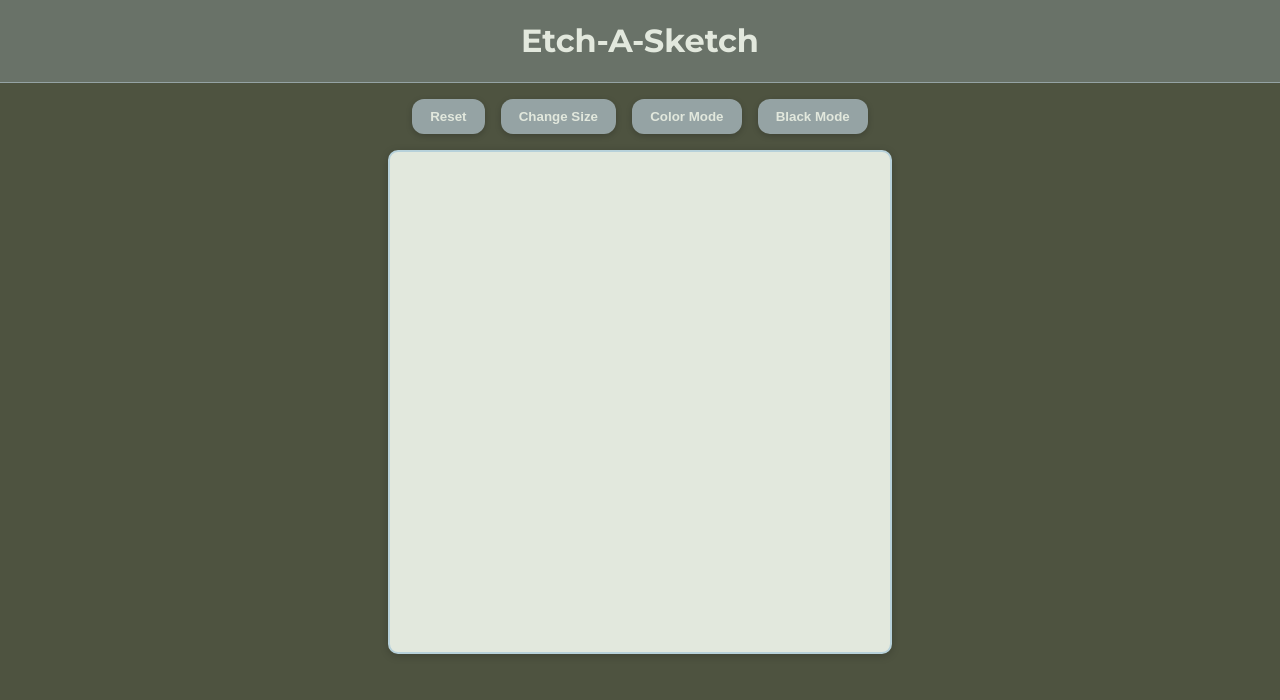
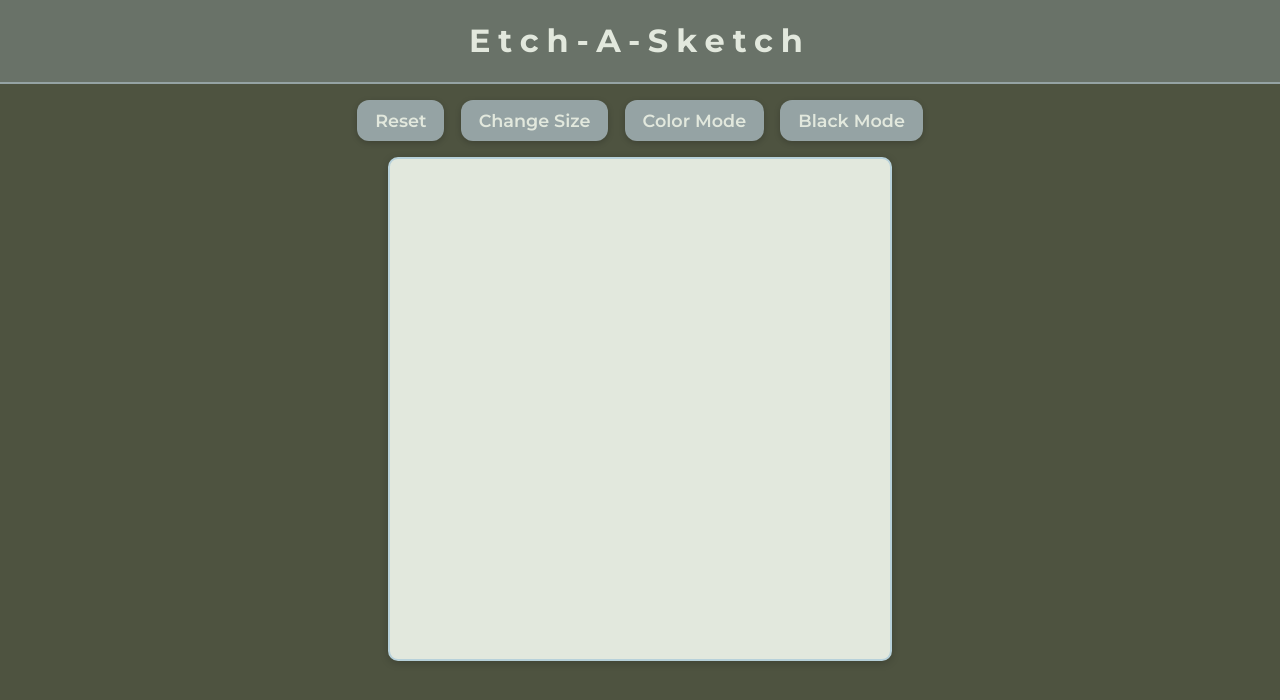
Before and after one commit to SrulyP/etch-a-sketch, a plain HTML site: page index.html in a window 1280 px wide. Drawn offline with Linux system fonts and the light colour scheme.

Commit message:
Add font to buttons

```diff
--- a/styles.css
+++ b/styles.css
@@ -29,10 +29,11 @@ header {
 h1 {
     text-align: center;
     color: var(--alabaster);
+    letter-spacing: 0.5rem;
 }
 
 .container {
-    border-top: solid 1px var(--cadet-gray);
+    border-top: solid 2px var(--cadet-gray);
     align-items: center;
     display: flex;
     flex-direction: column;
@@ -63,6 +64,8 @@ button {
     cursor: pointer;
     box-shadow: 0 2px 6px var(--btn-shadow);
     transition: 0.2s ease;
+    font-family: "Montserrat", sans-serif;
+    font-size: 1.1rem;
 }
 
 button:hover {
```
